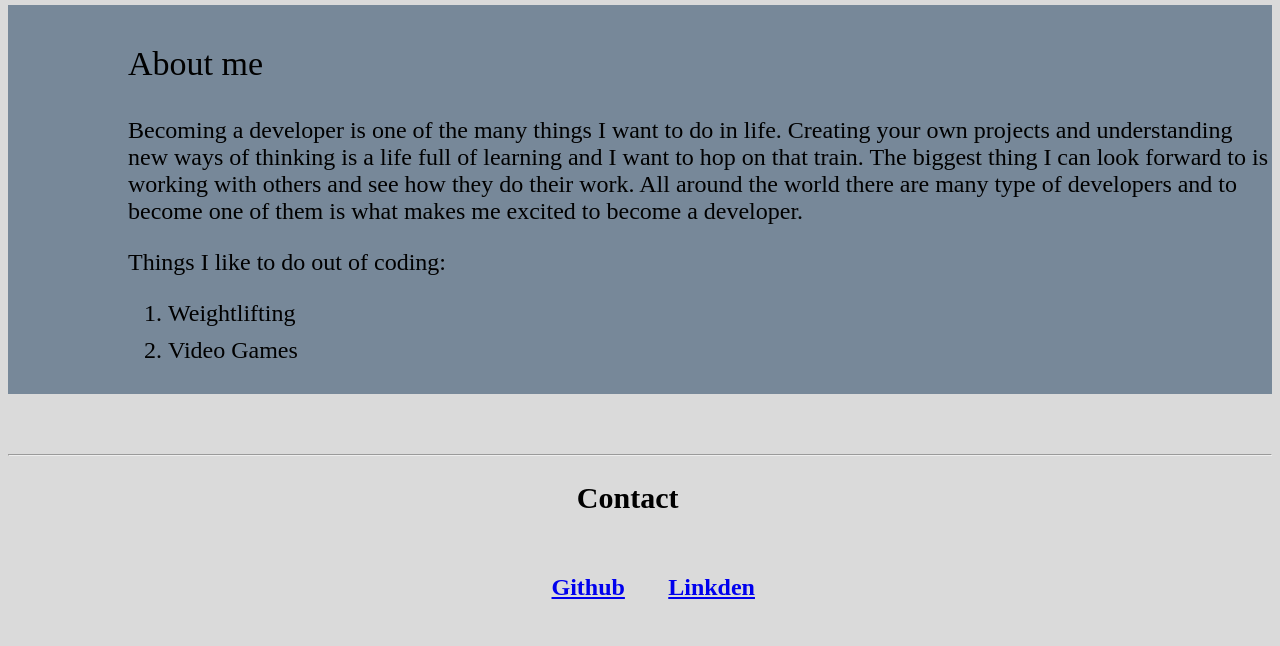
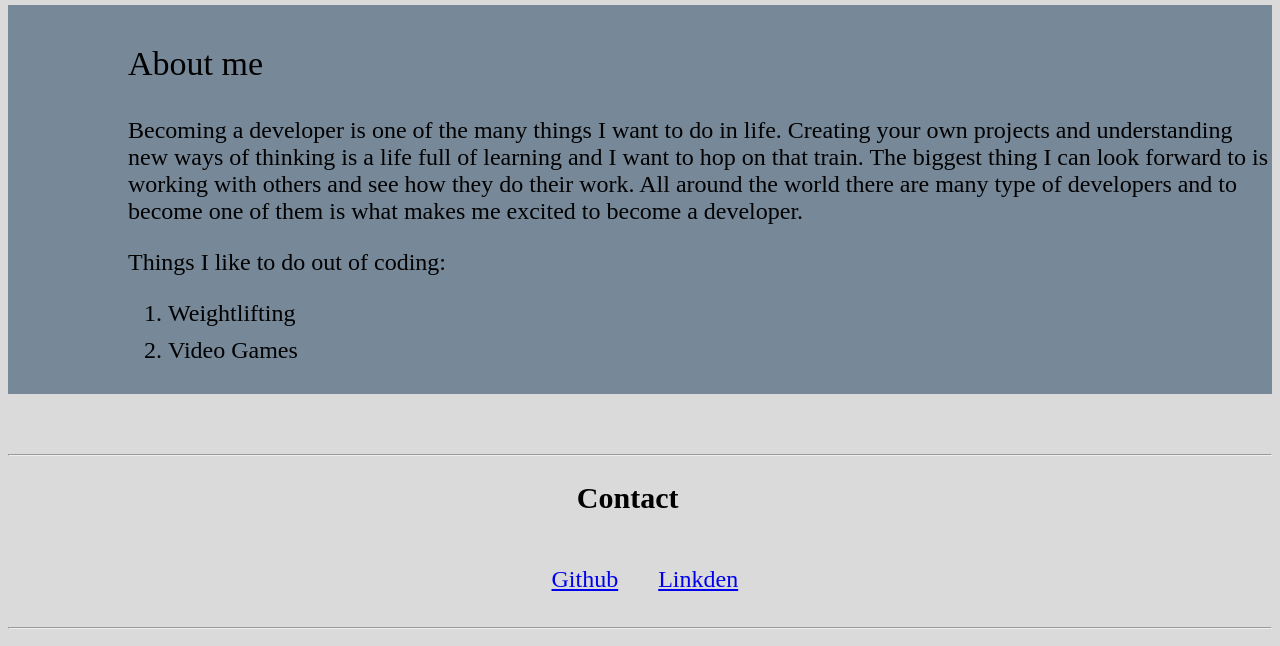
Before and after one commit to ProjectDevv/porfolio, a plain HTML site: page index.html in a window 1280 px wide. Shown: the part 857-1503 px from the top of the page. Drawn offline with Linux system fonts and the light colour scheme; a script that the page names is missing.

Commit message:
Update index.html

```diff
--- a/index.html
+++ b/index.html
@@ -44,12 +44,13 @@
 
   <section class="contact">
     <hr>
-    <h2 class="info"> Contact <h2>
+    <h2 class="info"> Contact </h2>
+    </section>
   <ul>
     <li><a class="web1" href="https://github.com/yuseless/porfolio"> Github </a></li>
     <li><a class="web2" href="https://www.linkedin.com/in/devin-thongsavanh-2275411b3/"> Linkden </a> </li>
   </ul>
-    </section>
+
     </main>
     <!-- Bottoom part -->
     <footer>
```
